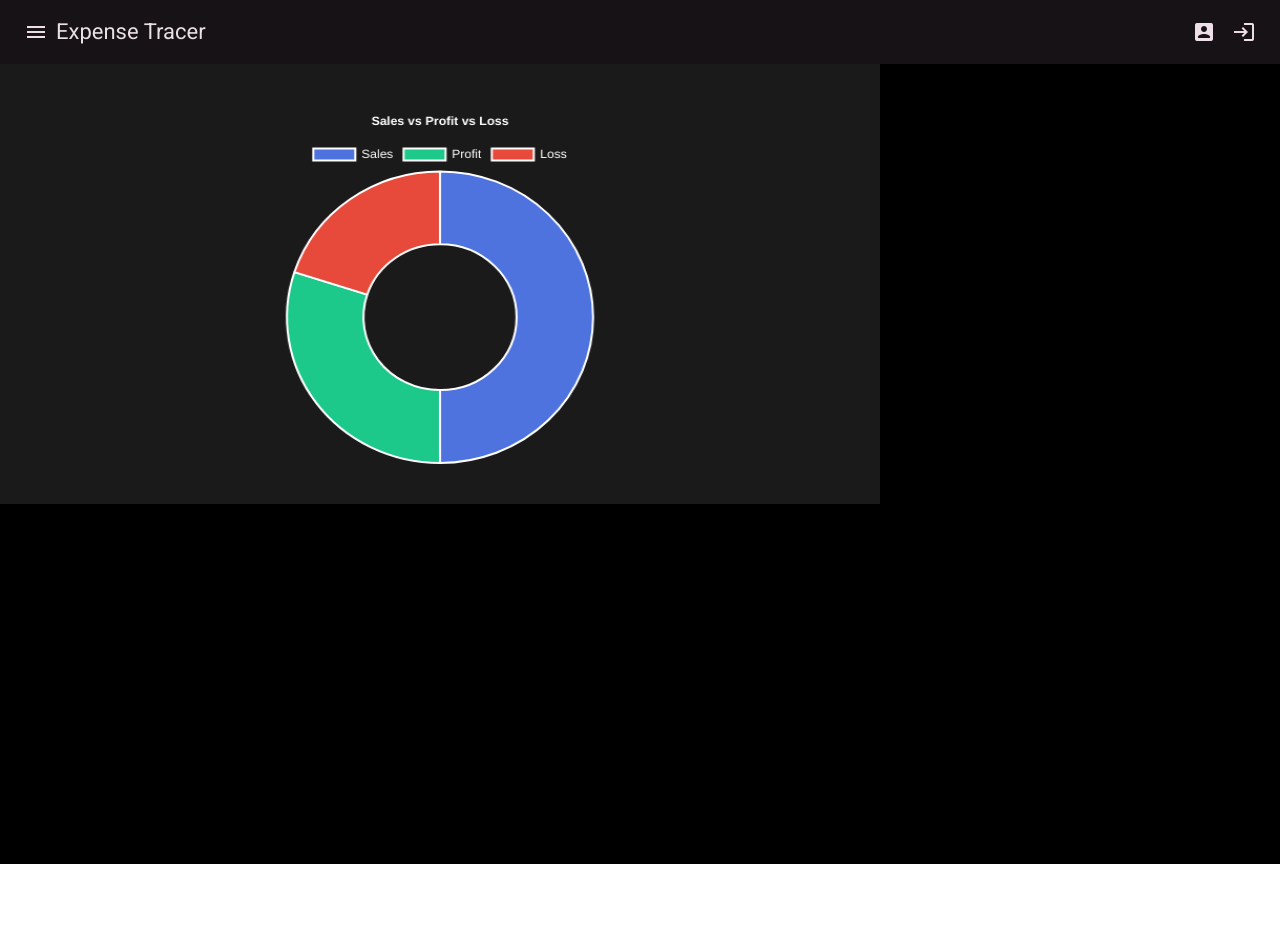
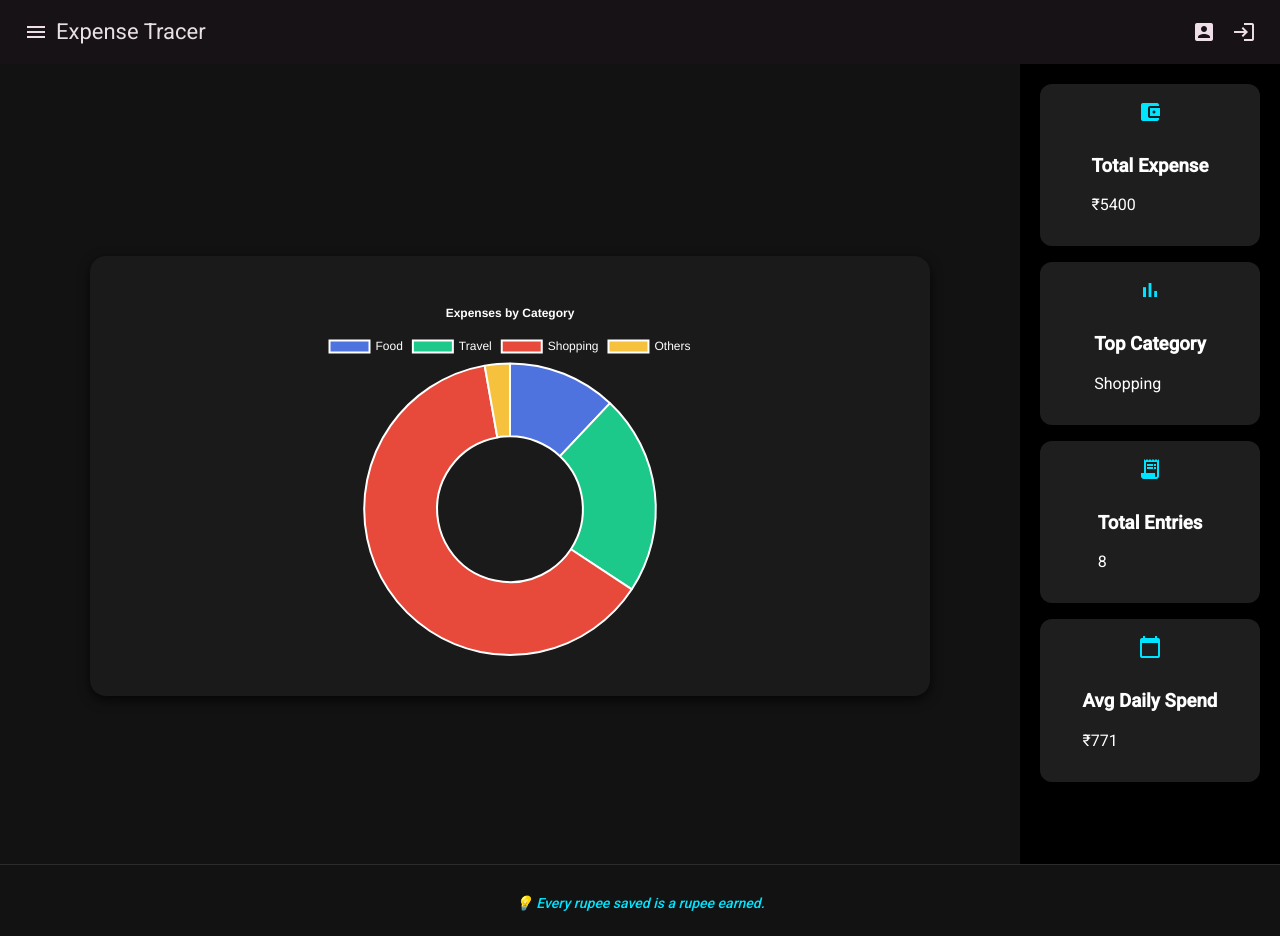
Before and after one commit to geetesh2/Full-stack-web-applications, an Angular app in the folder client/expense-tracker-angular/: page /home in a window 1280 px wide. Shown: the top 936 px of the page. Before the commit the page ends 864 px from the top, so only its background shows below. Built offline with nearby package versions, Linux system fonts and the light colour scheme.

Commit message:
almost complete

```diff
--- a/client/expense-tracker-angular/src/app/app.html
+++ b/client/expense-tracker-angular/src/app/app.html
@@ -4,4 +4,6 @@
     <app-sidebar></app-sidebar>
     }
     <router-outlet></router-outlet>
+    <app-summary></app-summary>
 </div>
+<app-footer></app-footer>
--- a/client/expense-tracker-angular/src/app/app.ts
+++ b/client/expense-tracker-angular/src/app/app.ts
@@ -4,10 +4,12 @@ import { Header } from '../components/header/header';
 import { ChartComponent } from '../components/chart/chart';
 import { ExpenseForm } from '../components/expense-form/expense-form';
 import { Sidebar } from '../components/sidebar/sidebar';
+import { SummaryComponent } from '../components/summary/summary';
+import { Footer } from '../components/footer/footer';
 
 @Component({
   selector: 'app-root',
-  imports: [RouterOutlet, Header, ChartComponent, ExpenseForm, Sidebar],
+  imports: [RouterOutlet, Header, ChartComponent, ExpenseForm, Sidebar, SummaryComponent, Footer],
   templateUrl: './app.html',
   styleUrl: './app.css'
 })
@@ -16,7 +18,6 @@ export class App {
   showSideNav = false;
 
   toggleSideNav(){
-    console.log("hi");
     this.showSideNav = !this.showSideNav;
   }
 }
--- a/client/expense-tracker-angular/src/components/chart/chart.css
+++ b/client/expense-tracker-angular/src/components/chart/chart.css
@@ -1,10 +1,23 @@
+:host {
+  display: flex;
+  justify-content: center;
+  align-items: center;
+  min-height: 100vh;
+  width: 100vw;
+  background: #121212;
+  font-family: 'Segoe UI', Tahoma, Geneva, Verdana, sans-serif;
+}
+
 canvas {
   width: 100% !important;
   height: 400px !important;
-    background-color: #1a1a1a; /* Canvas background */
+  background-color: #1a1a1a;
 }
+
 :host .chart-container {
-  background-color: #1a1a1a; /* Dark background */
+  background-color: #1a1a1a;
   padding: 20px;
-  width: 100%;
+  border-radius: 16px;
+  box-shadow: 0 4px 12px rgba(0, 0, 0, 0.7);
+  margin-top: 24px;
 }
--- a/client/expense-tracker-angular/src/components/chart/chart.ts
+++ b/client/expense-tracker-angular/src/components/chart/chart.ts
@@ -1,4 +1,4 @@
-import { Component, AfterViewInit, ViewChild, ElementRef } from '@angular/core';
+import { Component, AfterViewInit, ViewChild, ElementRef, Input, OnChanges, SimpleChanges } from '@angular/core';
 import {
   Chart,
   DoughnutController,
@@ -7,14 +7,65 @@ import {
   Legend,
   Title
 } from 'chart.js';
+import { Expense } from '../../models/expense.model';
 
 @Component({
   selector: 'app-chart',
   templateUrl: './chart.html',
   styleUrls: ['./chart.css']
 })
-export class ChartComponent implements AfterViewInit {
+export class ChartComponent implements AfterViewInit, OnChanges {
 
+  expenses: Expense[] = [
+    {
+      expenseType: 'Food',
+      amount: 250,
+      description: 'Lunch at cafe',
+      date: new Date('2025-07-01')
+    },
+    {
+      expenseType: 'Travel',
+      amount: 800,
+      description: 'Cab fare',
+      date: new Date('2025-07-01')
+    },
+    {
+      expenseType: 'Shopping',
+      amount: 1200,
+      description: 'New shoes',
+      date: new Date('2025-06-30')
+    },
+    {
+      expenseType: 'Food',
+      amount: 300,
+      description: 'Groceries',
+      date: new Date('2025-06-29')
+    },
+    {
+      expenseType: 'Others',
+      amount: 150,
+      description: 'Stationery',
+      date: new Date('2025-06-28')
+    },
+    {
+      expenseType: 'Travel',
+      amount: 400,
+      description: 'Metro card recharge',
+      date: new Date('2025-06-27')
+    },
+    {
+      expenseType: 'Shopping',
+      amount: 2200,
+      description: 'Clothing',
+      date: new Date('2025-06-26')
+    },
+    {
+      expenseType: 'Food',
+      amount: 100,
+      description: 'Snacks',
+      date: new Date('2025-06-25')
+    }
+  ];
   @ViewChild('myChart') myChartRef!: ElementRef;
   chart: any;
 
@@ -29,21 +80,56 @@ export class ChartComponent implements AfterViewInit {
   }
 
   ngAfterViewInit(): void {
+    if (this.expenses.length > 0) {
+      this.createChart();
+    }
+  }
+
+  ngOnChanges(changes: SimpleChanges): void {
+    if (changes['expenses'] && this.myChartRef?.nativeElement) {
+      this.updateChart();
+    }
+  }
+
+  groupExpensesByType() {
+    const grouped: { [key: string]: number } = {};
+    for (const exp of this.expenses) {
+      grouped[exp.expenseType] = (grouped[exp.expenseType] || 0) + exp.amount;
+    }
+
+    return {
+      labels: Object.keys(grouped),
+      data: Object.values(grouped)
+    };
+  }
+
+  updateChart() {
+    if (this.chart) {
+      this.chart.destroy();
+    }
     this.createChart();
   }
 
   createChart() {
     const ctx = this.myChartRef.nativeElement.getContext('2d');
+    const grouped = this.groupExpensesByType();
 
     this.chart = new Chart(ctx, {
       type: 'doughnut',
       data: {
-        labels: ['Sales', 'Profit', 'Loss'],
+        labels: grouped.labels,
         datasets: [
           {
-            label: 'Business Overview',
-            data: [500, 300, 200],
-            backgroundColor: ['#4e73df', '#1cc88a', '#e74a3b'], // Blue, Green, Red
+            label: 'Expense Distribution',
+            data: grouped.data,
+            backgroundColor: [
+              '#4e73df', // Blue
+              '#1cc88a', // Green
+              '#e74a3b', // Red
+              '#f6c23e', // Yellow
+              '#36b9cc', // Teal
+              '#a833ff'  // Purple
+            ],
             hoverOffset: 10
           }
         ]
@@ -55,13 +141,13 @@ export class ChartComponent implements AfterViewInit {
           legend: {
             position: 'top',
             labels: {
-              color: 'white' // Legend text color
+              color: 'white'
             }
           },
           title: {
             display: true,
-            text: 'Sales vs Profit vs Loss',
-            color: 'white' // Title text color
+            text: 'Expenses by Category',
+            color: 'white'
           }
         },
         layout: {
--- /dev/null
+++ b/client/expense-tracker-angular/src/components/footer/footer.css
@@ -0,0 +1,33 @@
+.footer {
+  background-color: #121212;
+  color: #ccc;
+  text-align: center;
+  padding: 16px 8px;
+  font-size: 14px;
+  border-top: 1px solid #2c2c2c;
+}
+
+.quote {
+  font-style: italic;
+  color: #00e5ff;
+  margin-bottom: 12px;
+  font-weight: 500;
+}
+
+.footer-bottom {
+  display: flex;
+  flex-direction: column;
+  align-items: center;
+  gap: 8px;
+}
+
+.footer-links a {
+  color: #00e5ff;
+  margin: 0 10px;
+  text-decoration: none;
+  font-weight: 500;
+}
+
+.footer-links a:hover {
+  text-decoration: underline;
+}
--- /dev/null
+++ b/client/expense-tracker-angular/src/components/footer/footer.html
@@ -0,0 +1,7 @@
+<footer class="footer">
+  <p class="quote">💡 {{ quote }}</p>
+
+  <div class="footer-bottom">
+    <p>&copy; Build with ❤️ by Geetesh</p>
+  </div>
+</footer>
--- /dev/null
+++ b/client/expense-tracker-angular/src/components/footer/footer.ts
@@ -0,0 +1,27 @@
+import { Component } from '@angular/core';
+
+@Component({
+  selector: 'app-footer',
+  imports: [],
+  templateUrl: './footer.html',
+  styleUrl: './footer.css'
+})
+export class Footer {
+      quote: string = '';
+
+    private quotes: string[] = [
+    'Every rupee saved is a rupee earned.',
+    'Spend wisely, live freely.',
+    'Small expenses add up. Track them.',
+    'Budgeting today builds your tomorrow.',
+    'Don’t count the rupees — make the rupees count.',
+    'Discipline in spending is freedom in future.',
+    'A little saving today is a big relief tomorrow.'
+  ];
+
+   ngOnInit() {
+    const randomIndex = Math.floor(Math.random() * this.quotes.length);
+    this.quote = this.quotes[randomIndex];
+  }
+
+}
--- a/client/expense-tracker-angular/src/components/header/header.ts
+++ b/client/expense-tracker-angular/src/components/header/header.ts
@@ -14,7 +14,6 @@ export class Header {
   @Output() newItemEvent = new EventEmitter<void>();
   loggedIn = false;
   toggleSideNav(){
-    console.log("in header");
     this.newItemEvent.emit();
   }
 }
--- /dev/null
+++ b/client/expense-tracker-angular/src/components/summary/summary.css
@@ -0,0 +1,26 @@
+.summary-container {
+  display: grid;
+  grid-template-columns: repeat(auto-fit, minmax(220px, 1fr));
+  gap: 16px;
+  padding: 20px;
+}
+
+.summary-card {
+  background-color: #1e1e1e;
+  color: white;
+  display: flex;
+  align-items: center;
+  gap: 12px;
+  padding: 16px;
+  border-radius: 12px;
+  box-shadow: 0 6px 12px rgba(0, 0, 0, 0.6);
+  transition: transform 0.2s;
+}
+
+.summary-card:hover {
+  transform: translateY(-5px);
+}
+
+mat-icon {
+  color: #00e5ff;
+}
--- /dev/null
+++ b/client/expense-tracker-angular/src/components/summary/summary.html
@@ -0,0 +1,33 @@
+<div class="summary-container">
+  <mat-card class="summary-card">
+    <mat-icon>account_balance_wallet</mat-icon>
+    <div>
+      <h3>Total Expense</h3>
+      <p>₹{{ totalExpense }}</p>
+    </div>
+  </mat-card>
+
+  <mat-card class="summary-card">
+    <mat-icon>bar_chart</mat-icon>
+    <div>
+      <h3>Top Category</h3>
+      <p>{{ topCategory || '-' }}</p>
+    </div>
+  </mat-card>
+
+  <mat-card class="summary-card">
+    <mat-icon>receipt_long</mat-icon>
+    <div>
+      <h3>Total Entries</h3>
+      <p>{{ totalEntries }}</p>
+    </div>
+  </mat-card>
+
+  <mat-card class="summary-card">
+    <mat-icon>calendar_today</mat-icon>
+    <div>
+      <h3>Avg Daily Spend</h3>
+      <p>₹{{ averageDailySpend }}</p>
+    </div>
+  </mat-card>
+</div>
--- /dev/null
+++ b/client/expense-tracker-angular/src/components/summary/summary.ts
@@ -0,0 +1,59 @@
+import { Component, OnInit } from '@angular/core';
+import { Expense } from '../../models/expense.model';
+import { MatCard } from '@angular/material/card';
+import { MatIcon } from '@angular/material/icon';
+
+@Component({
+  selector: 'app-summary',
+  templateUrl: './summary.html',
+  styleUrls: ['./summary.css'],
+  standalone: true,
+  imports:[MatCard, MatIcon]
+})
+export class SummaryComponent implements OnInit {
+  expenses: Expense[] = [
+    { expenseType: 'Food', amount: 250, description: 'Lunch', date: new Date('2025-07-01') },
+    { expenseType: 'Travel', amount: 800, description: 'Cab', date: new Date('2025-07-01') },
+    { expenseType: 'Shopping', amount: 1200, description: 'Shoes', date: new Date('2025-06-30') },
+    { expenseType: 'Food', amount: 300, description: 'Grocery', date: new Date('2025-06-29') },
+    { expenseType: 'Others', amount: 150, description: 'Pen', date: new Date('2025-06-28') },
+    { expenseType: 'Travel', amount: 400, description: 'Metro', date: new Date('2025-06-27') },
+    { expenseType: 'Shopping', amount: 2200, description: 'Clothes', date: new Date('2025-06-26') },
+    { expenseType: 'Food', amount: 100, description: 'Snacks', date: new Date('2025-06-25') }
+  ];
+
+  totalExpense = 0;
+  topCategory = '';
+  totalEntries = 0;
+  averageDailySpend = 0;
+
+  ngOnInit(): void {
+    this.calculateSummary();
+  }
+
+  calculateSummary() {
+    const categoryTotals: { [key: string]: number } = {};
+    const datesSet = new Set<string>();
+
+    for (const exp of this.expenses) {
+      this.totalExpense += exp.amount;
+      this.totalEntries += 1;
+
+      categoryTotals[exp.expenseType] = (categoryTotals[exp.expenseType] || 0) + exp.amount;
+
+      const dateStr = new Date(exp.date).toDateString();
+      datesSet.add(dateStr);
+    }
+
+    let max = 0;
+    for (const [key, val] of Object.entries(categoryTotals)) {
+      if (val > max) {
+        max = val;
+        this.topCategory = key;
+      }
+    }
+
+    const uniqueDays = datesSet.size;
+    this.averageDailySpend = uniqueDays ? Math.round(this.totalExpense / uniqueDays) : this.totalExpense;
+  }
+}
```
Also changed, not shown: 2 other files (tests, documents, lock files or other folders).
